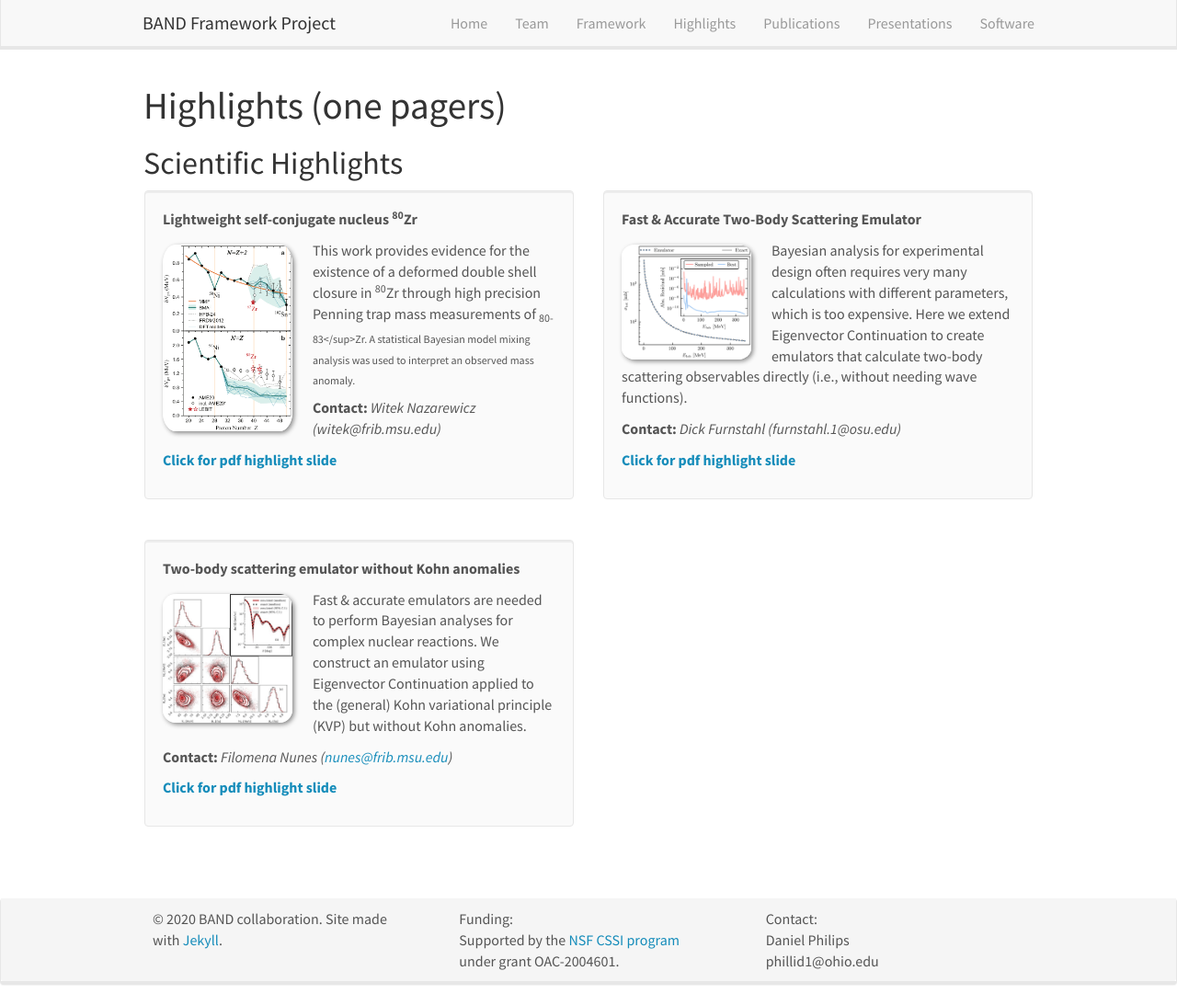
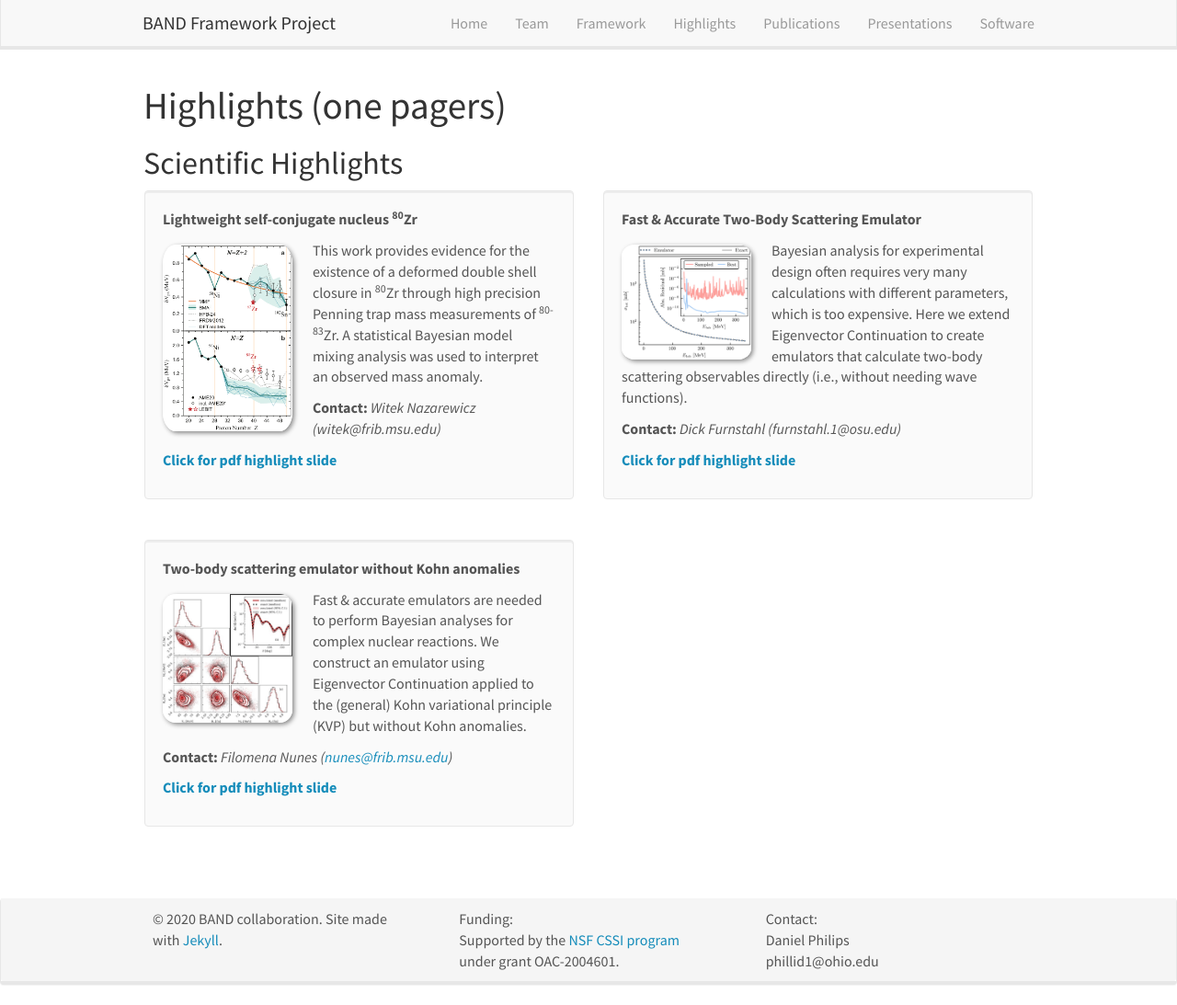
Before and after one commit to bandframework/bandframework.github.io, a Jekyll site: the page built from _pages/highlights.md, in a window 1280 px wide and 1093 px high. Shown: the whole window at 92% size. Built offline with Jekyll 4.4.1, drawn with Linux system fonts in a browser that asks for light colours; nearby versions of some CDN libraries.

Commit message:
trying out highlights

```diff
--- a/_data/highlights.yml
+++ b/_data/highlights.yml
@@ -1,7 +1,7 @@
 - title: Lightweight self-conjugate nucleus <sup>80</sup>Zr
   description: >
     This work provides evidence for the existence of a deformed double shell closure in <sup>80</sup>Zr
-    through high precision Penning trap mass measurements of <sub>80-83</sup>Zr.
+    through high precision Penning trap mass measurements of <sup>80-83</sup>Zr.
     A statistical Bayesian model mixing analysis was used to interpret an observed mass anomaly.
   image: 80Zr_fig.png
   contact: Witek Nazarewicz (witek@frib.msu.edu)
```
